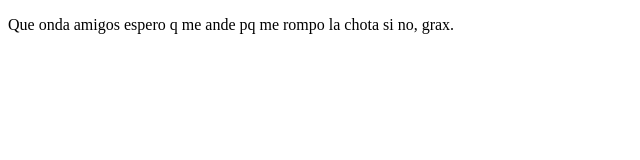
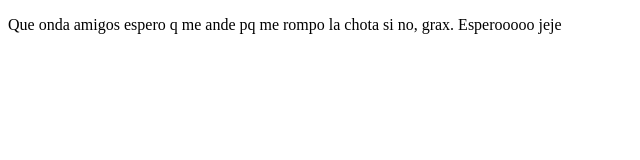
Before and after one commit to JoaquinSB/TRABAJOSUBUNTU, a plain HTML site: page index.html in a window 1280 px wide. Shown: the whole page, without its empty margins (0-640 px from the left). Drawn offline with Linux system fonts and the light colour scheme.

Commit message:
cambios agregamos espero wacho

```diff
--- a/index.html
+++ b/index.html
@@ -8,7 +8,7 @@
 </head>
 <body>
     <p>
-        Que onda amigos espero q me ande pq me rompo la chota si no, grax.
+        Que onda amigos espero q me ande pq me rompo la chota si no, grax. Esperooooo jeje
 
     </p>
 </body>
```
